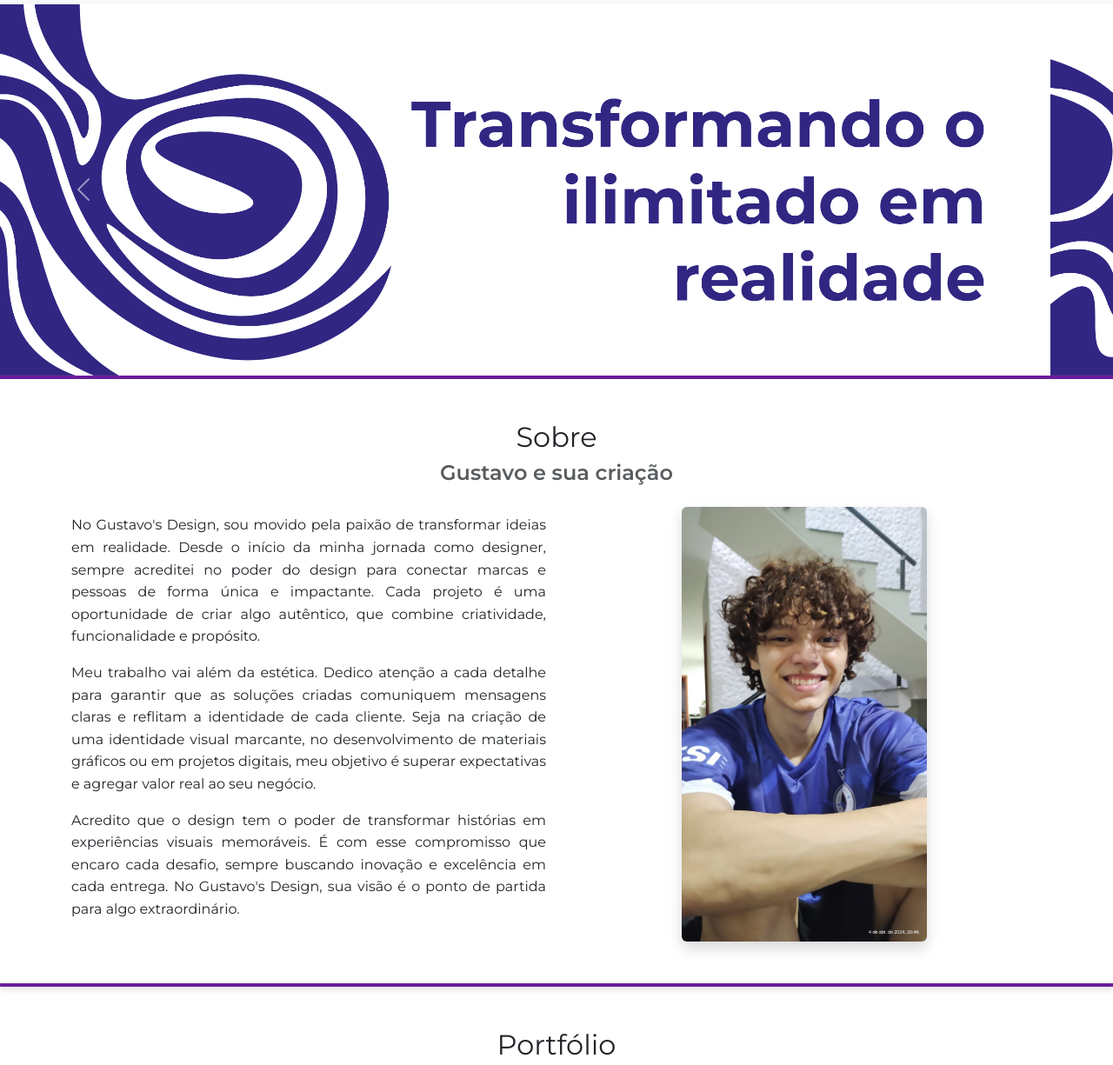
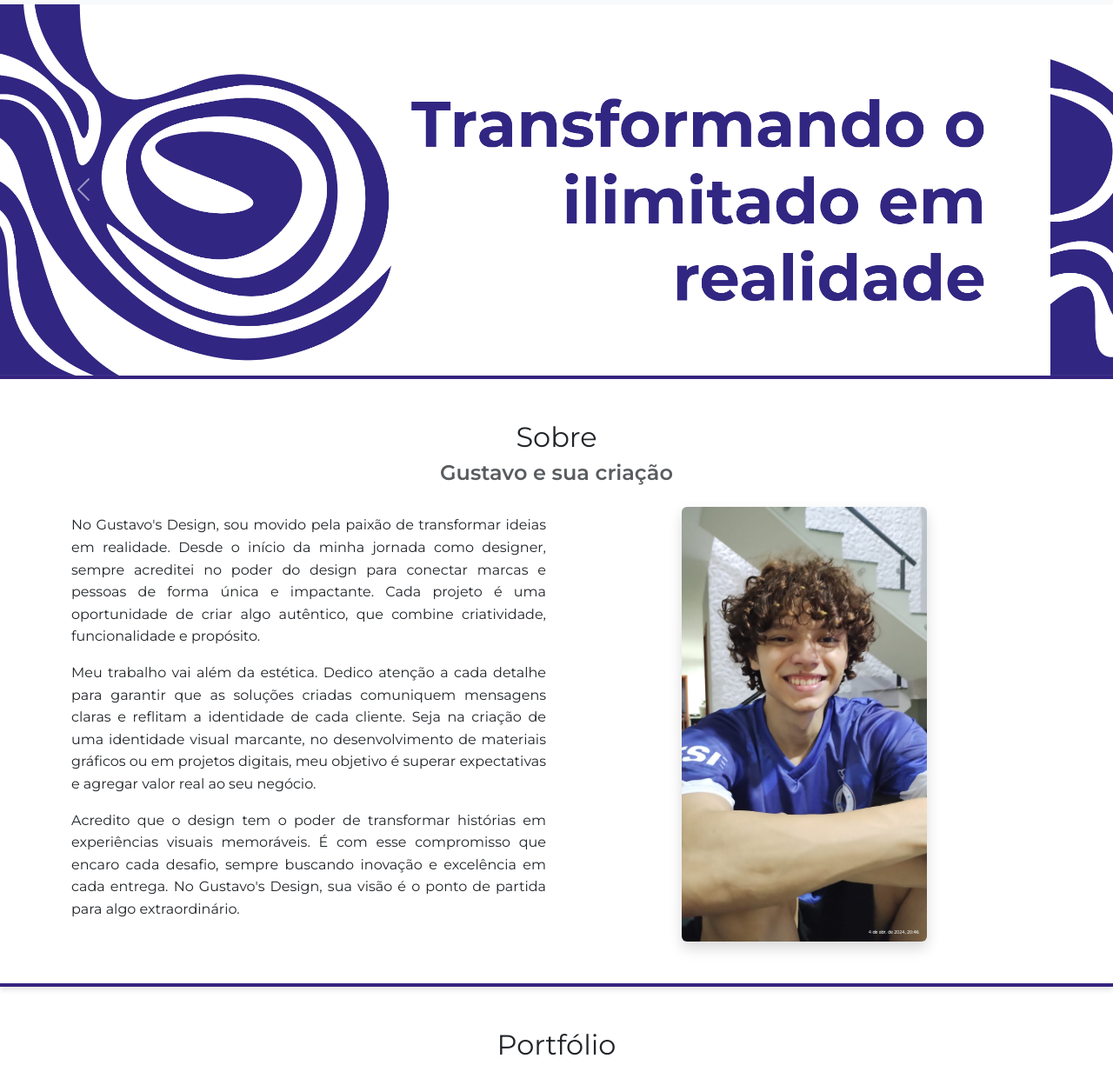
Before and after one commit to Guarramos/guhdesign, a plain HTML site: page index.html in a window 1280 px wide. Shown: the part 75-1300 px from the top of the page at 87% size. Drawn offline with nearby package versions, Linux system fonts and the light colour scheme.

Commit message:
Update style.css

```diff
--- a/CSS/style.css
+++ b/CSS/style.css
@@ -158,24 +158,24 @@ section {
 }
 
 section:not(#baixe-app) {
-    border-bottom: 4px solid #6A1E9C; /* Roxo escuro */
+    border-bottom: 4px solid #362480; /* Roxo escuro */
 }
 
 #baixe-app {
-    border-top: 4px solid #6A1E9C; /* Roxo escuro */
+    border-top: 4px solid #362480; /* Roxo escuro */
 }
 
 section:not(#baixe-app) {
-    border-bottom: 4px solid #6A1E9C;
+    border-bottom: 4px solid #362480;
     box-shadow: 0 4px 6px rgba(0, 0, 0, 0.1);
 }
 
 #baixe-app {
-    border-top: 4px solid #6A1E9C;
+    border-top: 4px solid #362480;
     box-shadow: 0 -4px 6px rgba(0, 0, 0, 0.1);
 }
 
 /* Divisória entre o carrossel e a seção Sobre */
 #carouselExample {
-    border-bottom: 4px solid #6A1E9C; /* Roxo escuro */
+    border-bottom: 4px solid #362480; /* Roxo escuro */
 }
```
